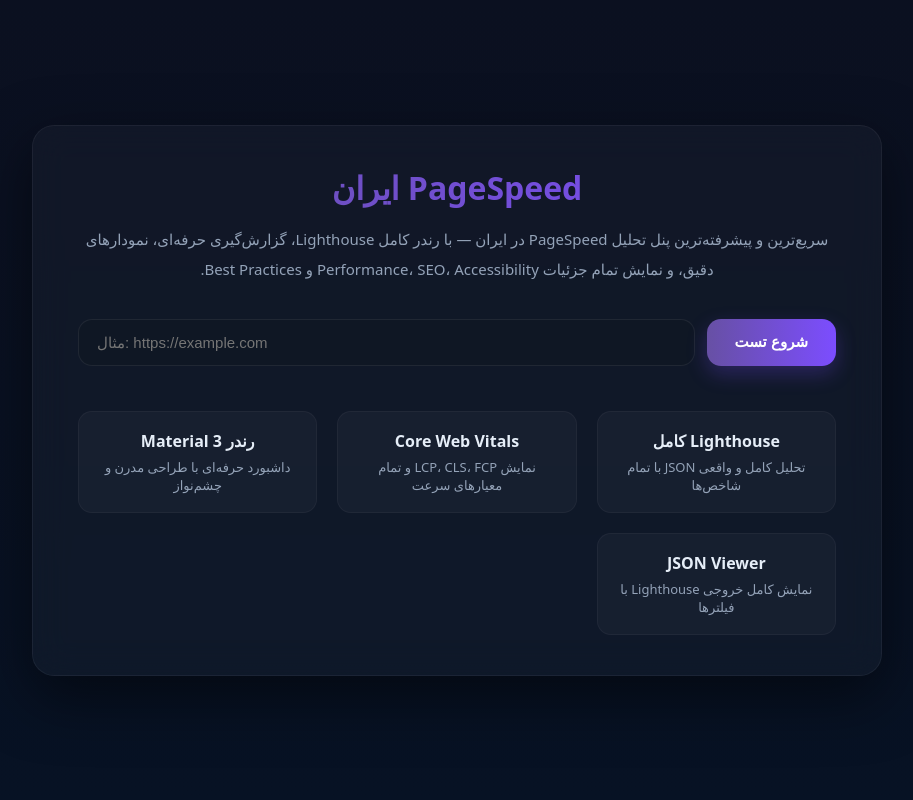
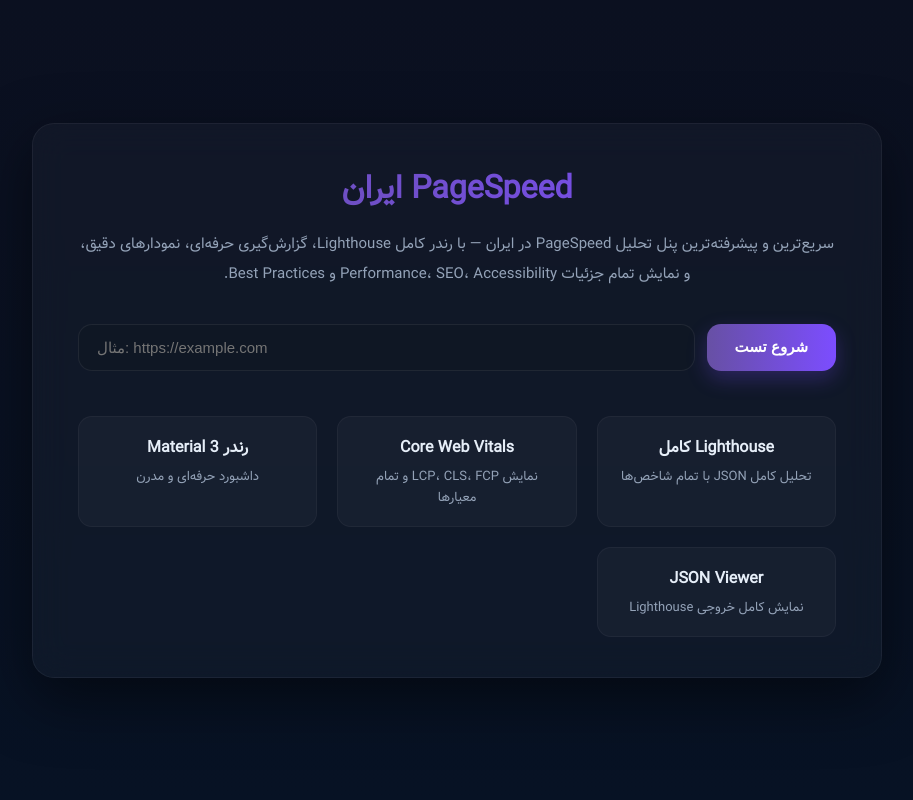
Before and after one commit to mehrshadina/SpeedScan.ir, a Django app: page / in a window 1280 px wide. Shown: the whole page, without its empty margins (183-1096 px from the left). Run offline with Django 5.2, Linux system fonts and the light colour scheme; some web fonts are replaced.

Commit message:
fonts fixed.

```diff
--- a/config/settings/dev.py
+++ b/config/settings/dev.py
@@ -26,3 +26,8 @@
         'NAME': BASE_DIR / 'db.sqlite3',
     }
 }
+
+STATIC_URL = 'static/'
+STATICFILES_DIRS = [
+    os.path.join(BASE_DIR, 'static'),
+]
--- a/templates/index.html
+++ b/templates/index.html
@@ -5,23 +5,29 @@
 <meta name="viewport" content="width=device-width,initial-scale=1" />
 <title>PageSpeed ایران — خانه</title>
 
-<!-- FONT -->
-<link href="https://cdn.jsdelivr.net/gh/rastikerdar/vazirmatn@v34.1.0/dist/font-face.css" rel="stylesheet" type="text/css"/>
+<!-- LOCAL FONT -->
+<style>
+@font-face {
+  font-family: 'Vazir';
+  src: url('/static/fonts/Vazir.woff') format('woff');
+  font-weight: normal;
+  font-style: normal;
+}
 
-<style>
 :root{
   --m3-bg:#0b1020;
   --card:#0f1724;
   --muted:#94a3b8;
-  --accent:#6750A4; /* material 3 purple */
+  --accent:#6750A4;
   --accent-2:#7c4dff;
   --glass: rgba(255,255,255,0.03);
   --radius:14px;
   --gap:18px;
   --text:#e6eef8;
-  font-family: "Vazirmatn", "Noto Sans", system-ui, -apple-system, "Segoe UI", Roboto, "Helvetica Neue", Arial;
+  font-family: "Vazir", system-ui, -apple-system, "Segoe UI", Roboto, Arial;
   font-size:14px;
 }
+
 *{box-sizing:border-box}
 html,body{height:100%;margin:0;background:linear-gradient(180deg,var(--m3-bg) 0%, #071224 100%);color:var(--text);}
 
@@ -40,6 +46,7 @@
   backdrop-filter:blur(18px);
   animation:fadeIn .8s ease;
 }
+
 @keyframes fadeIn{
   from{opacity:0; transform:translateY(10px)}
   to{opacity:1; transform:translateY(0)}
@@ -67,7 +74,7 @@
   margin-top:35px;
   display:flex;
   gap:12px;
-  direction: ltr;
+  direction:ltr;
 }
 
 .form input{
@@ -97,7 +104,7 @@
   cursor:not-allowed;
 }
 
-/* Loading animation */
+/* LOADER */
 .loader{
   width:32px;
   height:32px;
@@ -139,13 +146,26 @@
   font-size:13px;
   color:var(--muted);
 }
+
+/* MOBILE FIX */
+@media (max-width: 600px){
+  .form{
+    flex-direction: column;
+  }
+  .button{
+    width:100%;
+    padding:14px 0;
+  }
+}
 </style>
 </head>
+
 <body>
 
 <div class="app">
   <div class="wrap">
     <div class="title">PageSpeed ایران</div>
+
     <div class="desc">
       سریع‌ترین و پیشرفته‌ترین پنل تحلیل PageSpeed در ایران — با رندر کامل Lighthouse، گزارش‌گیری حرفه‌ای،
       نمودارهای دقیق، و نمایش تمام جزئیات Performance، SEO، Accessibility و Best Practices.
@@ -164,22 +184,22 @@
     <div class="features">
       <div class="feat">
         <div class="feat-title">Lighthouse کامل</div>
-        <div class="feat-desc">تحلیل کامل و واقعی JSON با تمام شاخص‌ها</div>
+        <div class="feat-desc">تحلیل کامل JSON با تمام شاخص‌ها</div>
       </div>
 
       <div class="feat">
         <div class="feat-title">Core Web Vitals</div>
-        <div class="feat-desc">نمایش LCP، CLS، FCP و تمام معیارهای سرعت</div>
+        <div class="feat-desc">نمایش LCP، CLS، FCP و تمام معیارها</div>
       </div>
 
       <div class="feat">
         <div class="feat-title">رندر Material 3</div>
-        <div class="feat-desc">داشبورد حرفه‌ای با طراحی مدرن و چشم‌نواز</div>
+        <div class="feat-desc">داشبورد حرفه‌ای و مدرن</div>
       </div>
 
       <div class="feat">
         <div class="feat-title">JSON Viewer</div>
-        <div class="feat-desc">نمایش کامل خروجی Lighthouse با فیلترها</div>
+        <div class="feat-desc">نمایش کامل خروجی Lighthouse</div>
       </div>
     </div>
 
@@ -201,6 +221,14 @@
     window.location.href = "/pagespeed-check?url=" + encodeURIComponent(url);
   }, 800);
 }
+
+/* FIX BACK BUTTON CACHE */
+window.addEventListener("pageshow", function(event) {
+  if (event.persisted) {
+    document.getElementById('btnTest').disabled = false;
+    document.getElementById('loader').style.display = "none";
+  }
+});
 </script>
 
 </body>
```
Also changed, not shown: templates/pagespeed_check.html (+8 -1 lines), static/fonts/1.txt (added), static/fonts/Vazir.woff (added), 1 other file.
